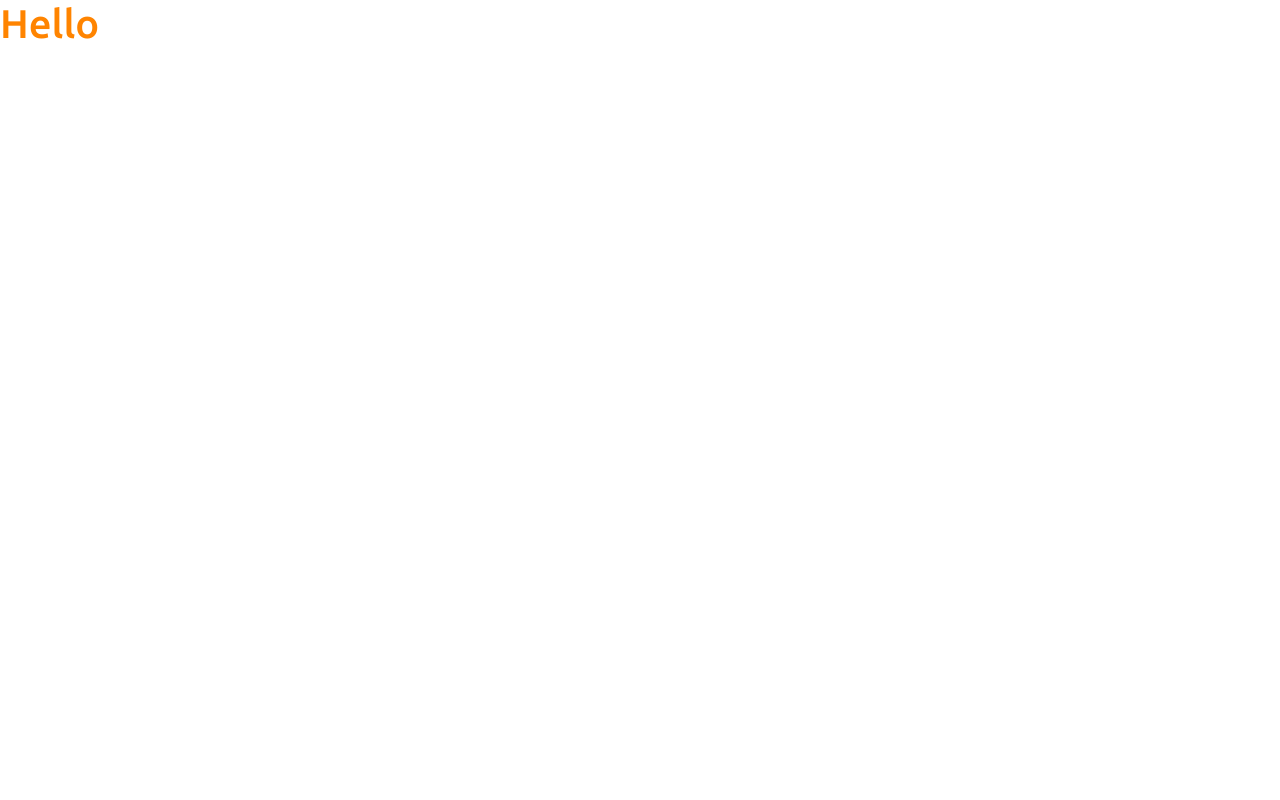
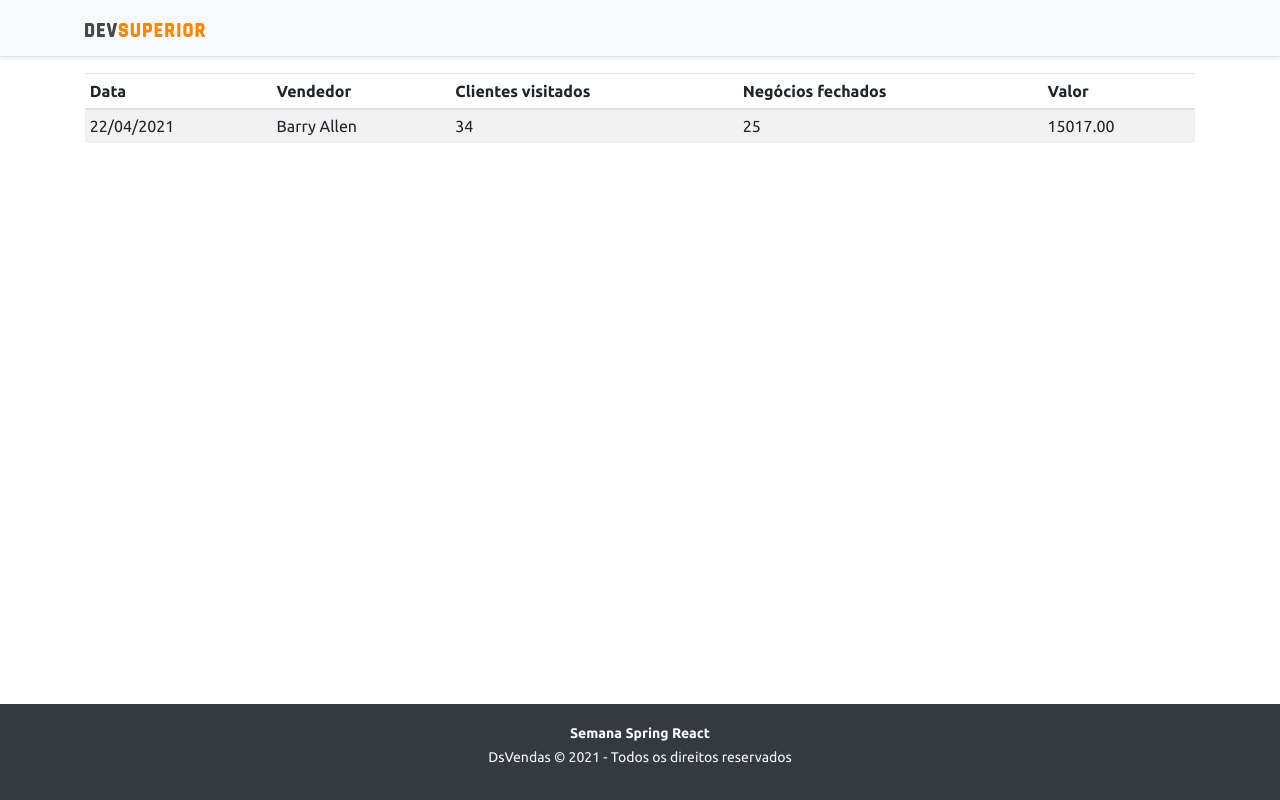
Before and after one commit to eric-souzams/dsvendas, a React (Create React App) app in the folder frontend/: page / in a window 1280 px wide. Built offline with nearby package versions, Linux system fonts and the light colour scheme.

Commit message:
Increment basic static components

```diff
--- a/frontend/src/App.tsx
+++ b/frontend/src/App.tsx
@@ -1,6 +1,16 @@
+import DataTable from "components/DataTable";
+import Footer from "components/Footer";
+import Navbar from "components/Navbar";
+
 function App() {
   return (
-    <h1 className="text-primary" >Hello</h1>
+    <>
+      <Navbar />
+      <div className="container">
+        <DataTable />
+      </div>
+      <Footer />
+    </>
   );
 }
 
--- /dev/null
+++ b/frontend/src/components/DataTable/index.tsx
@@ -0,0 +1,28 @@
+const DataTable = () => {
+  return (
+    <div className="table-responsive">
+      <table className="table table-striped table-sm">
+        <thead>
+          <tr>
+            <th>Data</th>
+            <th>Vendedor</th>
+            <th>Clientes visitados</th>
+            <th>Negócios fechados</th>
+            <th>Valor</th>
+          </tr>
+        </thead>
+        <tbody>
+          <tr>
+            <td>22/04/2021</td>
+            <td>Barry Allen</td>
+            <td>34</td>
+            <td>25</td>
+            <td>15017.00</td>
+          </tr>
+        </tbody>
+      </table>
+    </div>
+  );
+}
+
+export default DataTable;
--- /dev/null
+++ b/frontend/src/components/Footer/index.tsx
@@ -0,0 +1,12 @@
+const Footer = () => {
+  return (
+    <footer className="footer mt-auto py-3 bg-dark">
+      <div className="container">
+        <p className="text-light"><small><strong>Semana Spring React</strong><br />
+      DsVendas &copy; 2021 - Todos os direitos reservados</small></p>
+      </div>
+    </footer>
+  );
+}
+
+export default Footer;
--- /dev/null
+++ b/frontend/src/components/Navbar/index.tsx
@@ -0,0 +1,15 @@
+import ImgDsDark from '../../assets/img/ds_dark.svg';
+
+const Navbar = () => {
+  return (
+    <div className="d-flex flex-column flex-md-row align-items-center p-3 px-md-4 mb-3 bg-light border-bottom shadow-sm">
+      <div className="container">
+        <nav className="my-2 my-md-0 mr-md-3">
+          <img src={ImgDsDark} alt="DevSuperior" width="120" />
+        </nav>
+      </div>
+    </div>
+  );
+}
+
+export default Navbar;
```
Also changed, not shown: frontend/src/assets/img/ds_dark.svg (added).
